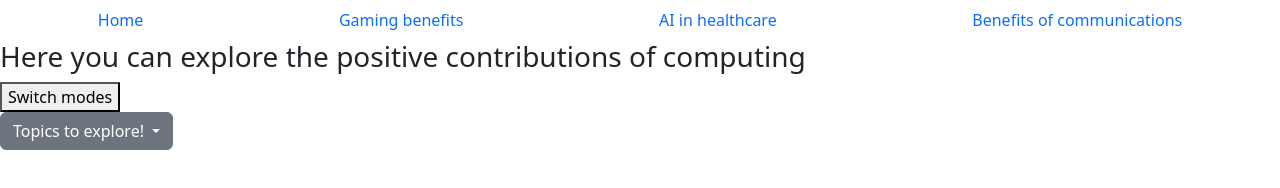
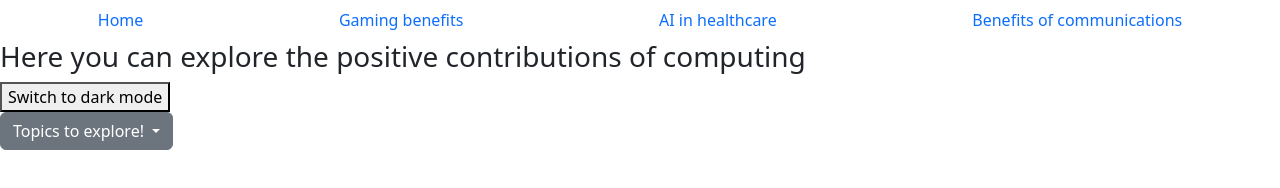
Before and after one commit to dtft20/git-collaboration, a plain HTML site: page index.html in a window 1280 px wide. Drawn offline with nearby package versions, Linux system fonts and the light colour scheme.

Commit message:
Changed initial text for dark mode buttons

```diff
--- a/index.html
+++ b/index.html
@@ -1,5 +1,5 @@
 <!DOCTYPE html>
-<html data-bs-theme="light">
+<html>
     <head>
         <meta charset="utf-8" \>
         <meta name="viewport" content="width=device-width, initial-scale=1">
@@ -25,7 +25,7 @@
 
         </ul>
         <h3>Here you can explore the positive contributions of computing</h3>
-        <button id="colourSwitch" type="button">Switch modes</button>
+        <button id="colourSwitch" type="button">Switch to dark mode</button>
         <div class="dropdown" data-bs-theme="dark">
             <button class="btn btn-secondary dropdown-toggle" type="button" id="dropdownMenuButtonDark" data-bs-toggle="dropdown" aria-expanded="false">
                 Topics to explore!
```
Also changed, not shown: AIInHealthcare.html (+2 -2 lines), communication.html (+2 -2 lines), gaming.html (+2 -2 lines).
